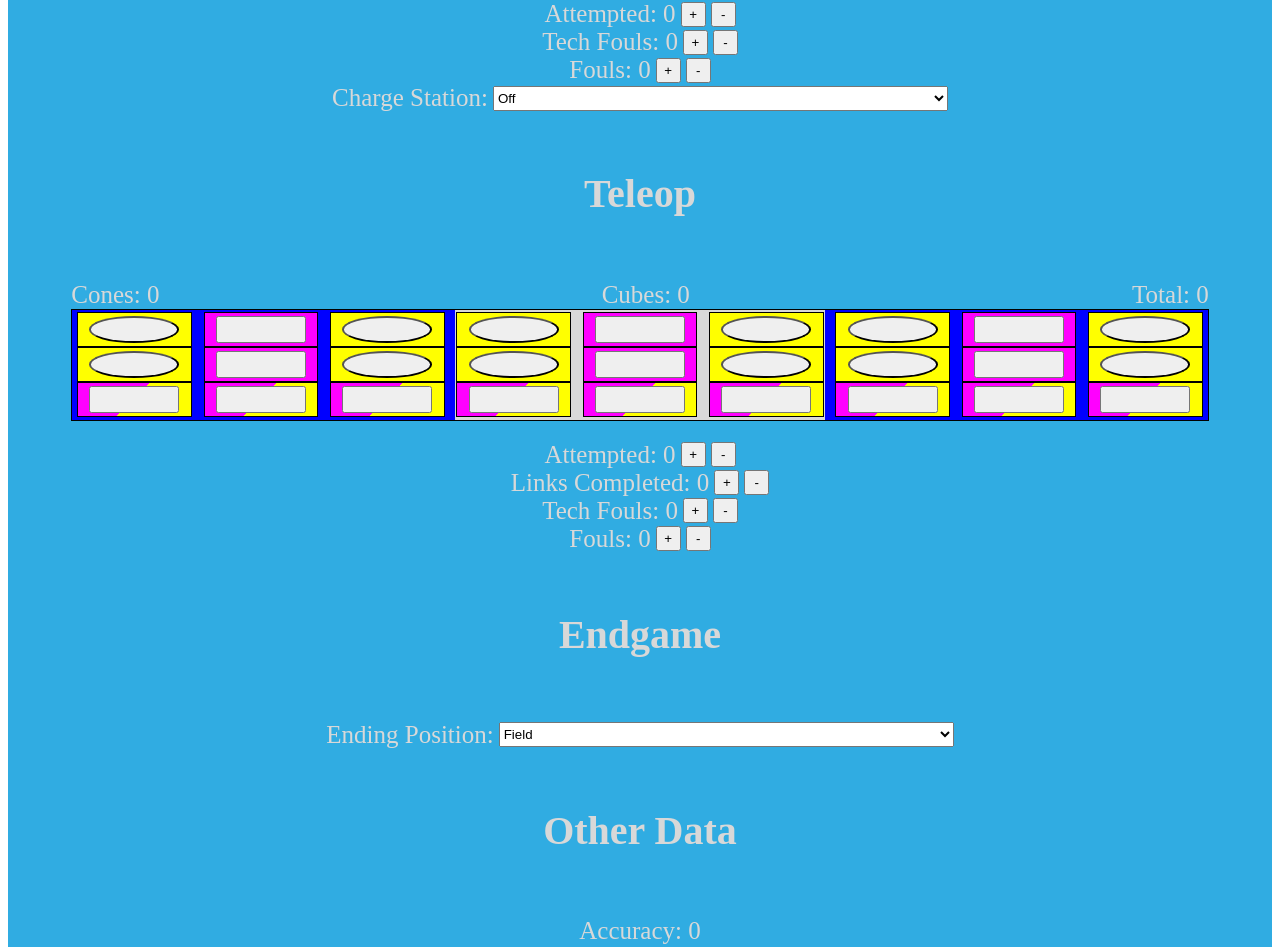
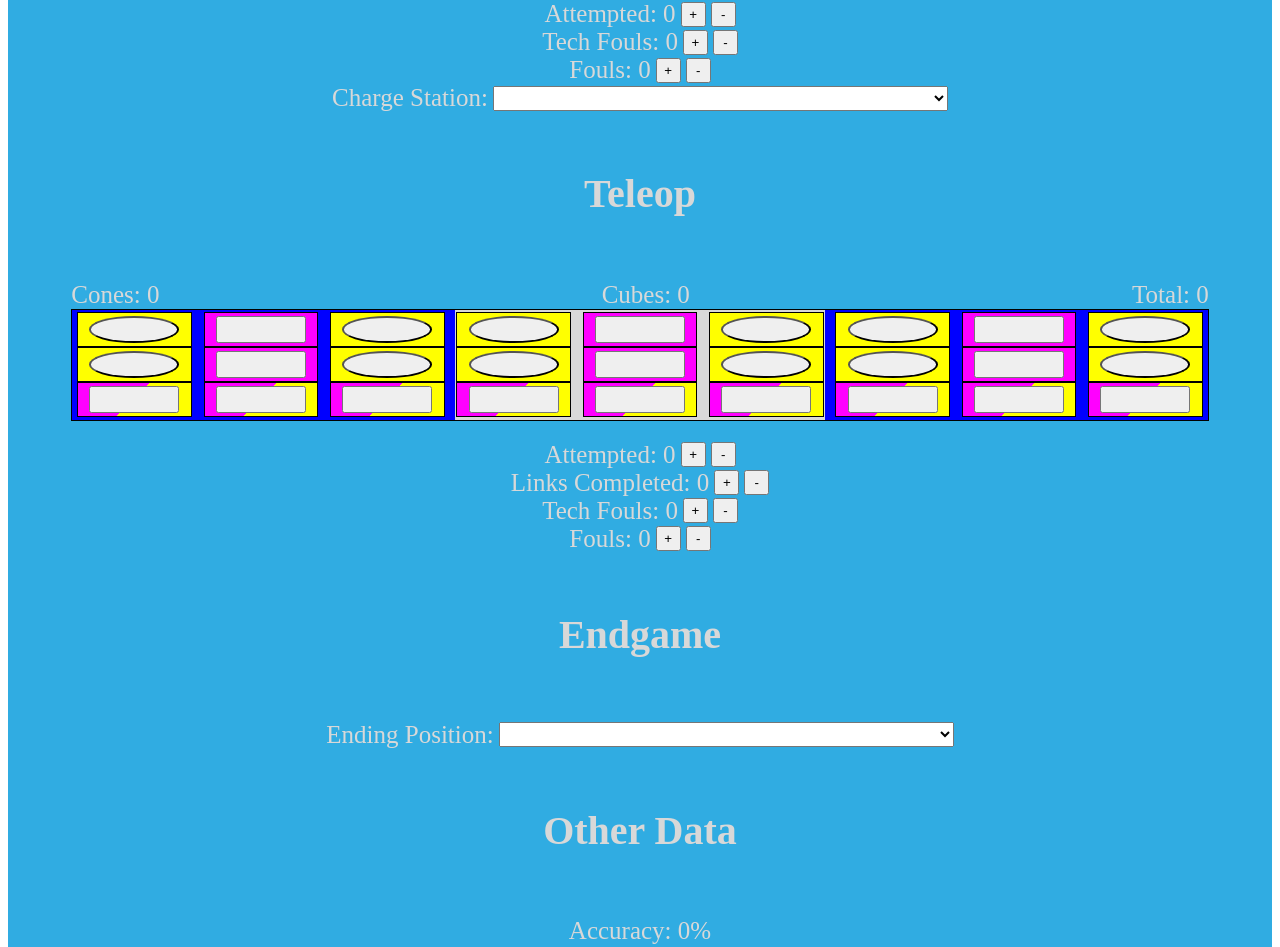
Before and after one commit to Ocean-OS/ScoutClient2023, a SvelteKit app: page /scoutPart2 in a window 1280 px wide. Shown: the part 518-1465 px from the top of the page. Built offline with nearby package versions, Linux system fonts and the light colour scheme.

Commit message:
starting data exportation
everything is tied to a variable

```diff
--- a/src/routes/scoutPart2/+page.svelte
+++ b/src/routes/scoutPart2/+page.svelte
@@ -13,6 +13,9 @@
     let tFouls = 0;
     let coneNum = 0;
     let cubeNum = 0;
+
+    let autoStation = 0;
+    let endStation = 0;
 
     let arr = [
         // first val is level on the grid (hi/mid/lo)
@@ -169,8 +172,10 @@
                     break;
             }
         }
+
         totalNum = cubeNum + coneNum;
         prefCheck();
+        accCheck();
     }
 
 
@@ -211,12 +216,17 @@
 
     // links functions
     function lIncr () {
-        links = links + 1;
+        if (links < 9) {
+            links = links + 1;
+            pointNum = pointNum + 5;
+        }
+
     }
 
     function lDecr () {
         if (links > 0) {
             links = links - 1;
+        pointNum = pointNum - 5;
         }
     }
 
@@ -226,6 +236,7 @@
             acc = 0;
         } else {
             acc = 100 * (totalNum / (totalNum + att));
+            acc = acc.toFixed(2);
         }
     }
 
@@ -491,7 +502,7 @@
         <!-- Input area for charge station -->
         <section class="inputArea">
             <p>Charge Station:</p>
-            <select name="chargeStation" id="chargeStation">
+            <select name="chargeStation" id="chargeStation" value={autoStation}>
                 <option value="0">Off</option>
                 <option value="1">Docked</option>
                 <option value="2">Engaged</option>
@@ -755,7 +766,7 @@
         <!-- Input area for ending position -->
         <section class="inputArea">
             <p>Ending Position:</p>
-            <select name="chargeStation" id="chargeStation">
+            <select name="chargeStation" id="chargeStation" value={endStation}>
                 <option value="0">Field</option>
                 <option value="1">Community</option>
                 <option value="2">Docked</option>
@@ -771,7 +782,7 @@
     <section class="scoutingArea">
 
         <section class="inputArea">
-            <p>Accuracy: {acc}</p>
+            <p>Accuracy: {acc}%</p>
         </section>
         <section class="inputArea">
             <p>Preferred Element: {pref}</p>
```
Also changed, not shown: src/routes/scoutPart1/+page.svelte (+7 -4 lines).
